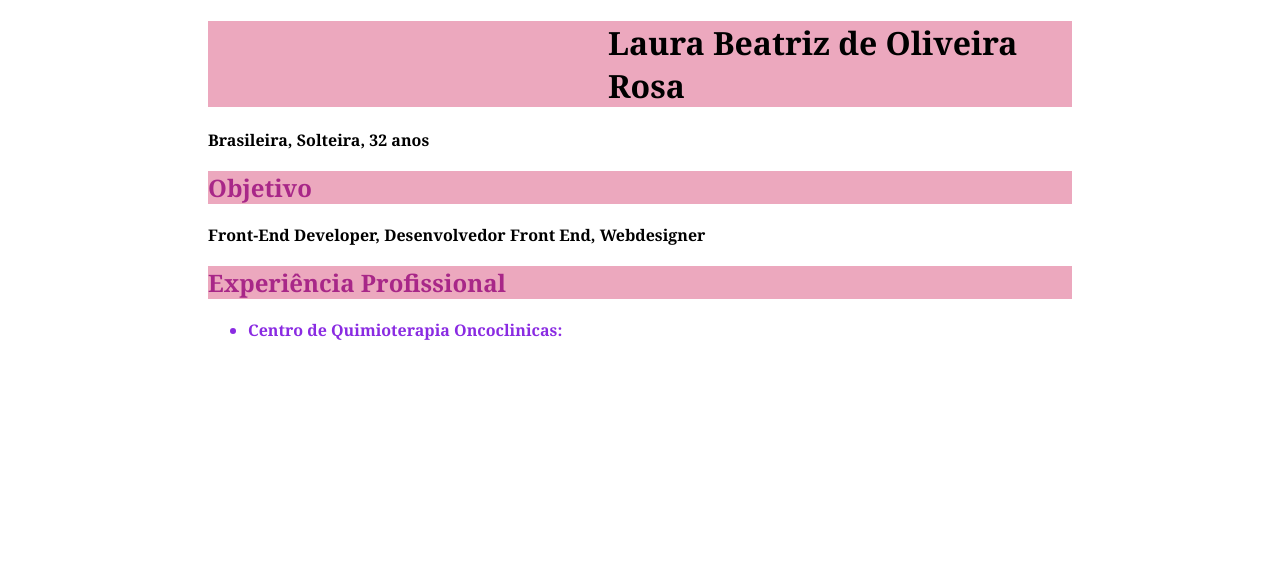
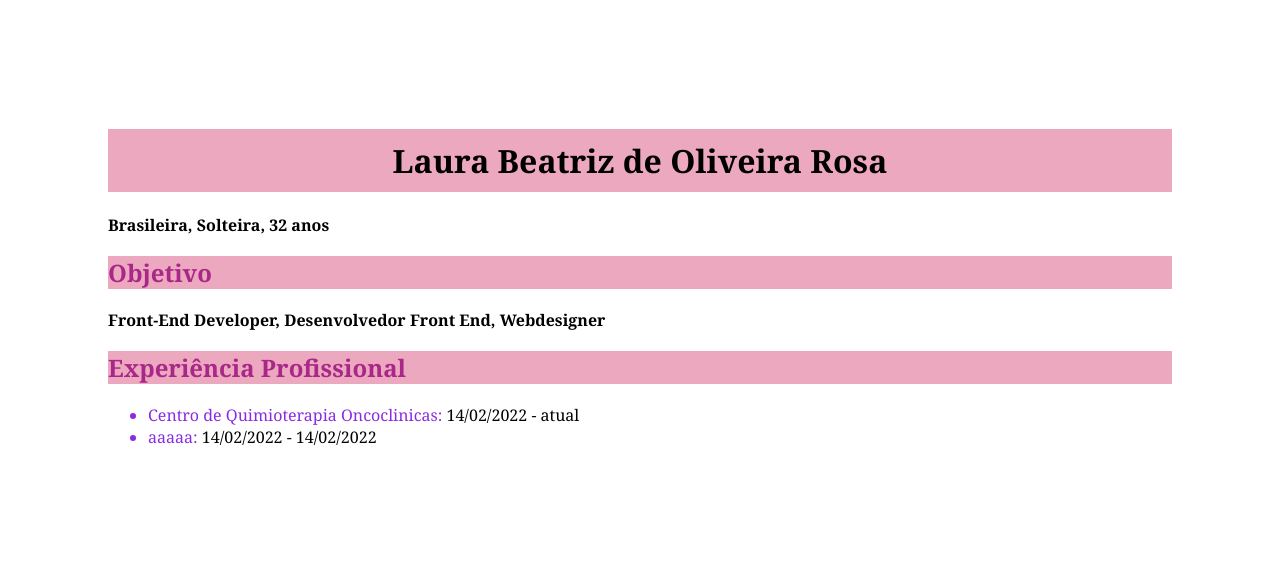
Before and after one commit to laurabeatrizor/building-the-future, a plain HTML site: page Curso web design completo/Exercicio 07/07_curriculo.html in a window 1280 px wide. Drawn offline with Linux system fonts and the light colour scheme.

Commit message:
ajudando a baguncar as coisas

```diff
--- a/Curso web design completo/Exercicio 07/07_curriculo.html
+++ b/Curso web design completo/Exercicio 07/07_curriculo.html
@@ -10,46 +10,59 @@
     <style>
         h1 {
             background: rgb(236, 168, 190);
-            width: 500px auto;
-            padding-left: 400px;
-            margin-left: 200px;
-            margin-right: 200px;
+            width: auto;
+            text-align: center;
+            /* padding: 10px 20px 10px 20px; */
+            padding: 10px 20px;
             font-family: Cambria, Cochin, Georgia, Times, 'Times New Roman', serif;
         }
 
         p {
-            padding-left: 200px;
             font-family: Cambria, Cochin, Georgia, Times, 'Times New Roman', serif;
         }
 
         h2 {
             background: rgb(236, 168, 190);
-            margin-left: 200px;
-            margin-right: 200px;
             font-family: Cambria, Cochin, Georgia, Times, 'Times New Roman', serif;
             color: rgb(168, 39, 136);
         }
-        li{
-            margin-left: 200px;
-            margin-right: 200px;
+
+        li {
             font-family: Cambria, Cochin, Georgia, Times, 'Times New Roman', serif;
             color: blueviolet;
+        }
+
+        li span {
+            color: black;
+        }
+
+        .corpo {
+            padding: 100px;
+            position: relative;
         }
     </style>
 </head>
 
 <body>
+    <div class="corpo">
         <h1>Laura Beatriz de Oliveira Rosa</h1>
         <p>
             <b>Brasileira, Solteira, 32 anos</b>
+        </p>
+
         <h2>Objetivo</h2>
+
+        <p>
+            <b>Front-End Developer, Desenvolvedor Front End, Webdesigner</b>
         </p>
-    <p><b>Front-End Developer, Desenvolvedor Front End, Webdesigner</b>
-    </p>
+
         <h2>Experiência Profissional</h2>
+
         <ul>
-        <li> <b>Centro de Quimioterapia Oncoclinicas:</b></li>
+            <li> Centro de Quimioterapia Oncoclinicas: <span class="date-exp"> 14/02/2022 - atual</span></li>
+            <li> aaaaa: <span class="date-exp"> 14/02/2022 - 14/02/2022</span></li>
         </ul>
+    </div>
 </body>
 
 </html>
```
Lines whose indentation alone changed are shown as unchanged.
